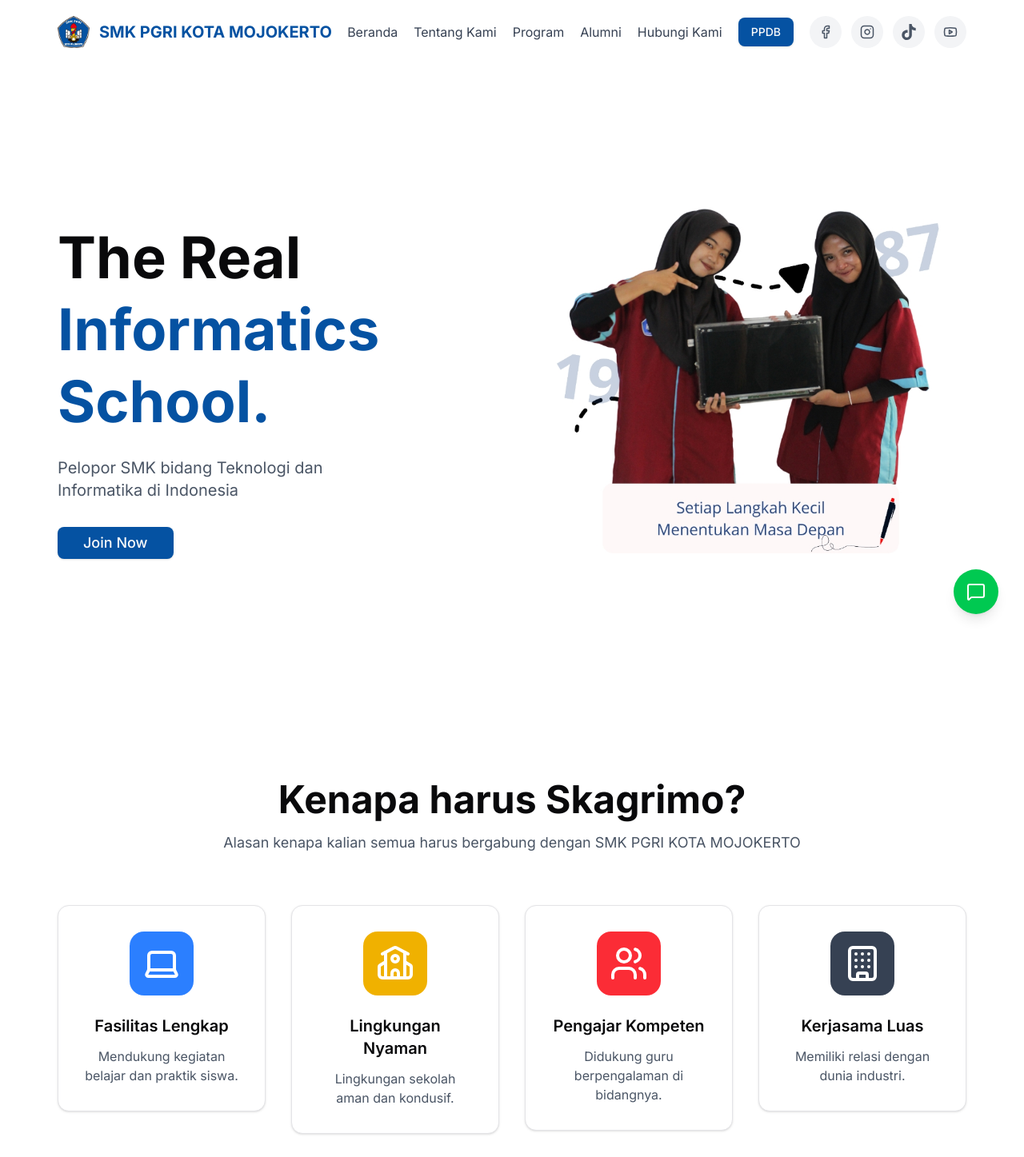
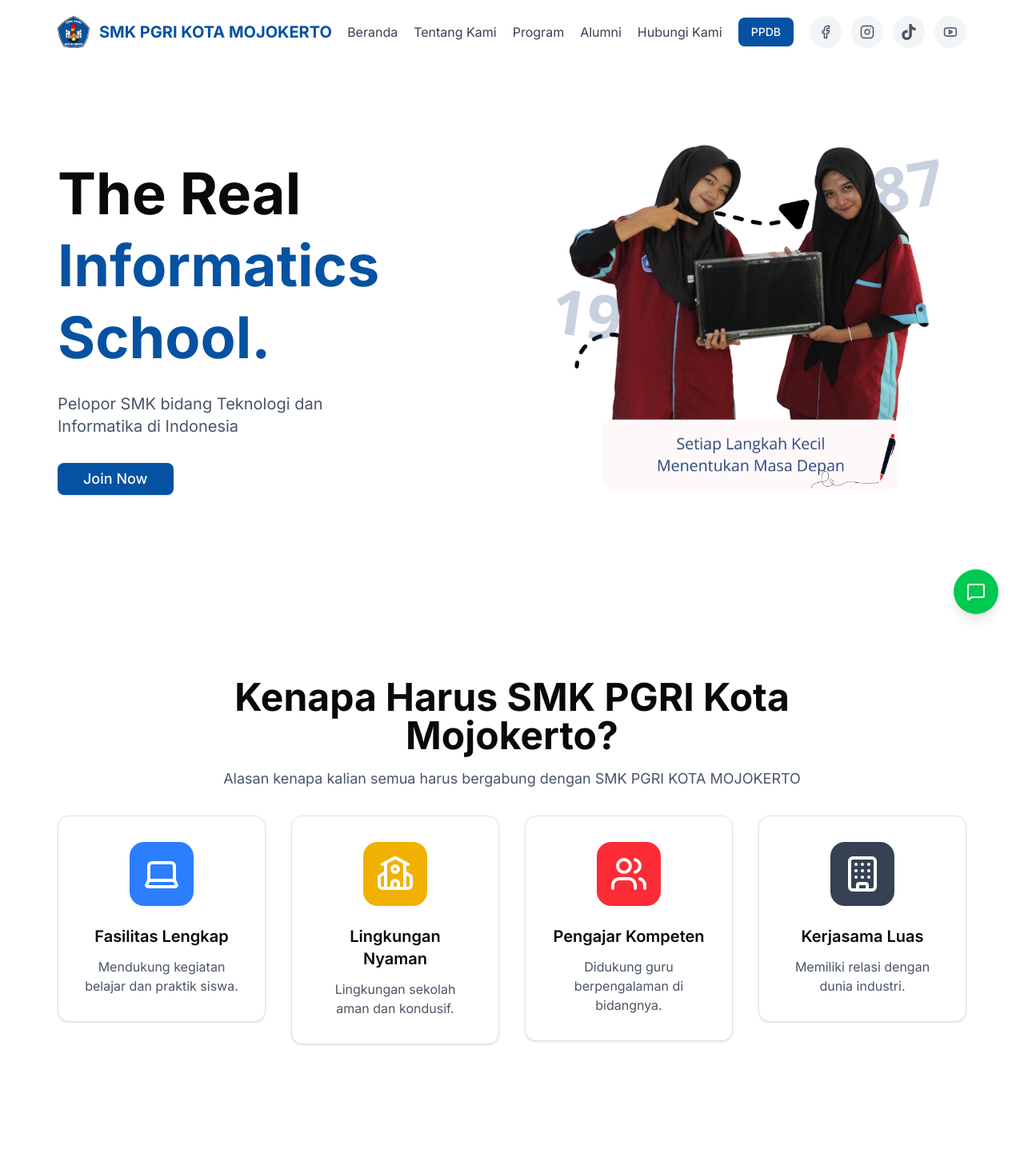
Before and after one commit to fjrhub/smkpgrimojokerto, a Next.js app: page / in a window 1280 px wide. Shown: the top 1447 px of the page at 80% size. Built offline with nearby package versions, Linux system fonts and the light colour scheme.

Commit message:
feat(layout): reposition hero section to top with reduced spacing

```diff
--- a/app/page.tsx
+++ b/app/page.tsx
@@ -350,11 +350,11 @@
       {/* Hero Section */}
       <section
         id="home"
-        className="relative min-h-screen flex items-center overflow-hidden pt-20"
+        className="relative flex items-center overflow-hidden pt-0"
       >
         <div className="absolute inset-0 bg-gradient-to-br from-blue-50 to-blue-50 -z-10" />
         <div className="container mx-auto px-4">
-          <div className="grid lg:grid-cols-2 gap-12 items-center">
+          <div className="grid grid-cols-1 md:grid-cols-2 gap-12 items-center">
             <motion.div
               initial={{ opacity: 0, x: -50 }}
               animate={{ opacity: 1, x: 0 }}
@@ -389,15 +389,15 @@
         </div>
       </section>
 
-      {/* Why Moklet Section */}
-      <section id="about" className="py-20">
+      {/* Why Section */}
+      <section id="about" className="py-8 bg-white">
         <div className="container mx-auto px-4">
           <motion.div
             {...fadeInUp}
-            className="text-center max-w-3xl mx-auto mb-16"
+            className="text-center max-w-3xl mx-auto mb-8"
           >
             <h2 className="text-4xl lg:text-5xl font-bold mb-4">
-              Kenapa harus Skagrimo?
+              Kenapa Harus SMK PGRI Kota Mojokerto?
             </h2>
             <p className="text-gray-600 text-lg">
               Alasan kenapa kalian semua harus bergabung dengan SMK PGRI KOTA
@@ -1002,8 +1002,14 @@
       </section>
 
       {/* CTA Gallery (Minimalist) */}
-      <section className="py-12 text-[#0552A2] text-white text-center">
-        <h2 className="text-3xl font-bold">Galeri Mokleter</h2>
+      <section className="py-12 text-white text-center">
+        <h2 className="text-4xl lg:text-5xl font-bold mb-4 text-black">
+          Fasilitas & Lab Komputer
+        </h2>
+        <p className="text-gray-600 text-lg">
+          Ikuti terus informasi dan berita-berita terbaru tentang SMK PGRI Kota
+          Mojokerto.
+        </p>
       </section>
 
       {/* Gallery (Minimalist) - MODIFIED */}
```
